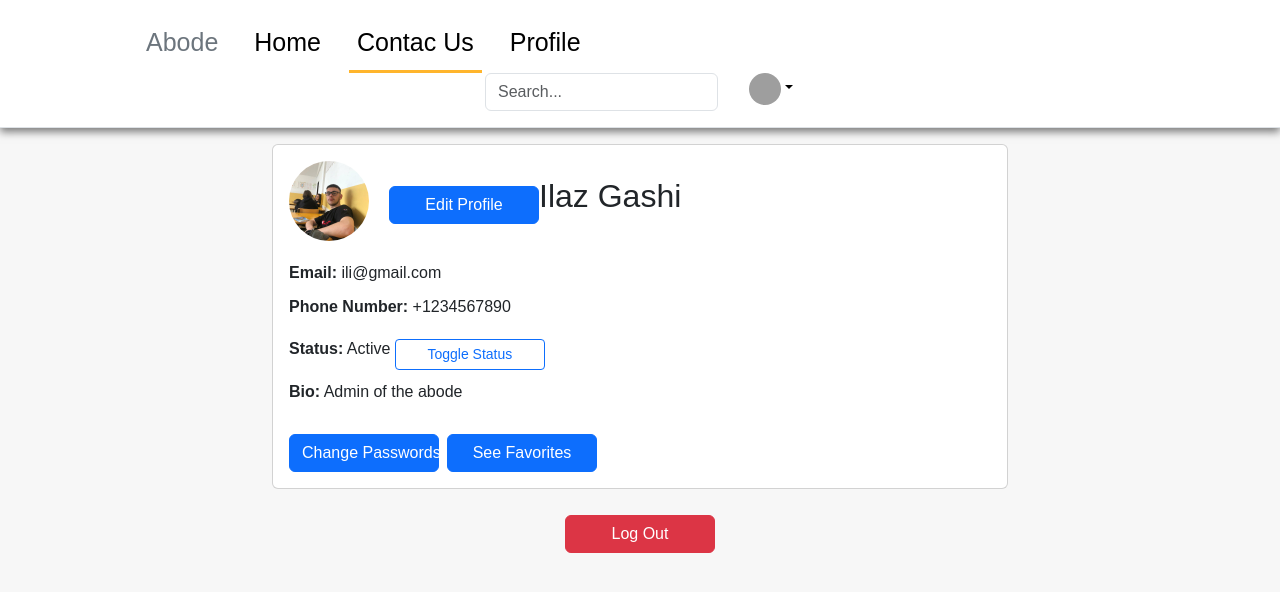
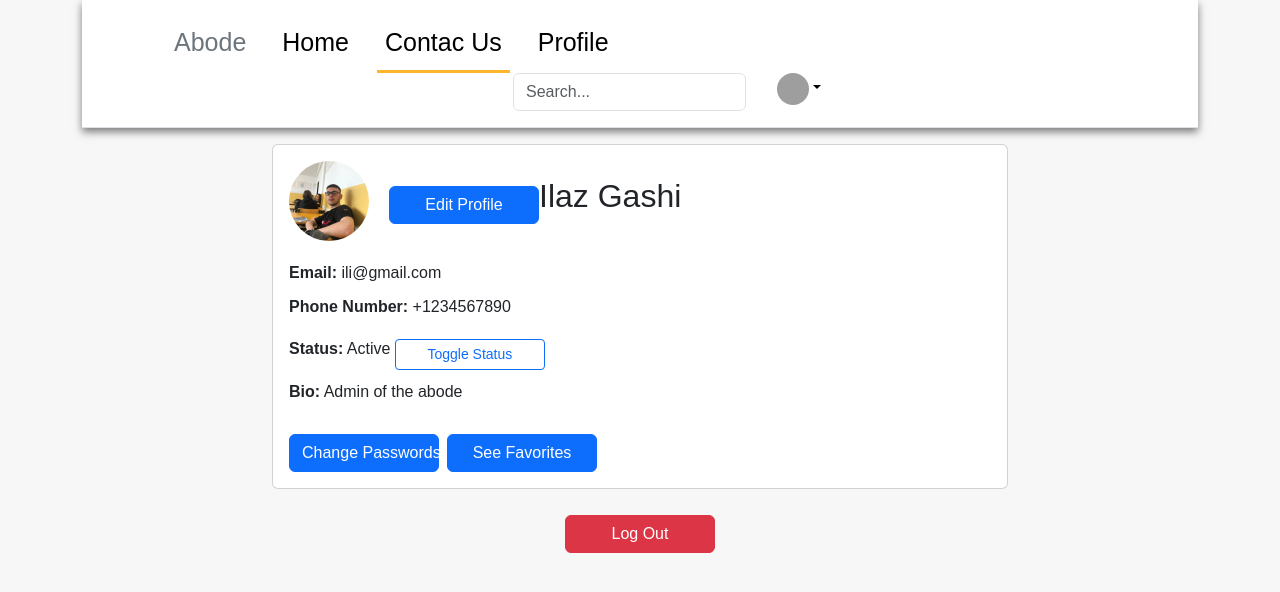
Before and after one commit to iligashi/Abode, a React (Create React App) app: page /profile in a window 1280 px wide. Shown: the top 592 px of the page. Built offline with nearby package versions, Linux system fonts and the light colour scheme; grey boxes are pictures that could not be loaded; the HTML template or start-up script is replaced by a standard one.

Commit message:
Added Header component

```diff
--- a/src/App.tsx
+++ b/src/App.tsx
@@ -4,7 +4,6 @@ import LoginView from './views/LoginView';
 import ContactUs from './views/ContactUs';
 import ProfileView from './views/ProfileView';
 import SignUp from './views/SignUp';
-import Header from './views/Header';
 import ContactForm from './views/contactform/contact';
 
 
@@ -16,7 +15,6 @@ const App: React.FC = () => {
 				<Route path="login" element={<LoginView />} />
 				<Route path="contactus" element={<ContactUs />} />
 				<Route path='signup' element={<SignUp />} />
-				<Route path='header' element={<Header/>}/>
 				<Route path='contact' element={<ContactForm/>}/>
 
 				<Route
--- a/src/views/Homepage.tsx
+++ b/src/views/Homepage.tsx
@@ -26,11 +26,13 @@ import img21 from "../Images/21.webp";
 import img22 from "../Images/22.jpg";
 import img23 from "../Images/23.webp";
 import img24 from "../Images/24.jpg";
+import Header from "./Header";
 
 
 function Homepage(){
   return(
     <div>
+      <Header/>
       <header className="sticky-top bg-light">
         <div className="container d-flex justify-content-between align-items-center py-3">
         <div className="header-1" data-visible-range="0-100">
--- a/src/views/ProfileView.tsx
+++ b/src/views/ProfileView.tsx
@@ -66,10 +66,10 @@ const ProfileView: React.FC<Props> = ({ name, email, bio, phoneNumber, profileIm
 
   return (
 
-     <>
-      <Header/>
+
 
     <div className="container">
+      <Header/>
       <div className="row justify-content-center">
         <div className="col-md-8">
           <div className="card">
@@ -130,10 +130,9 @@ const ProfileView: React.FC<Props> = ({ name, email, bio, phoneNumber, profileIm
         </div>
       </div>
     </div>
-    </>
+
   );
 }
 
 
 export default ProfileView;
-export  {Header};
```
